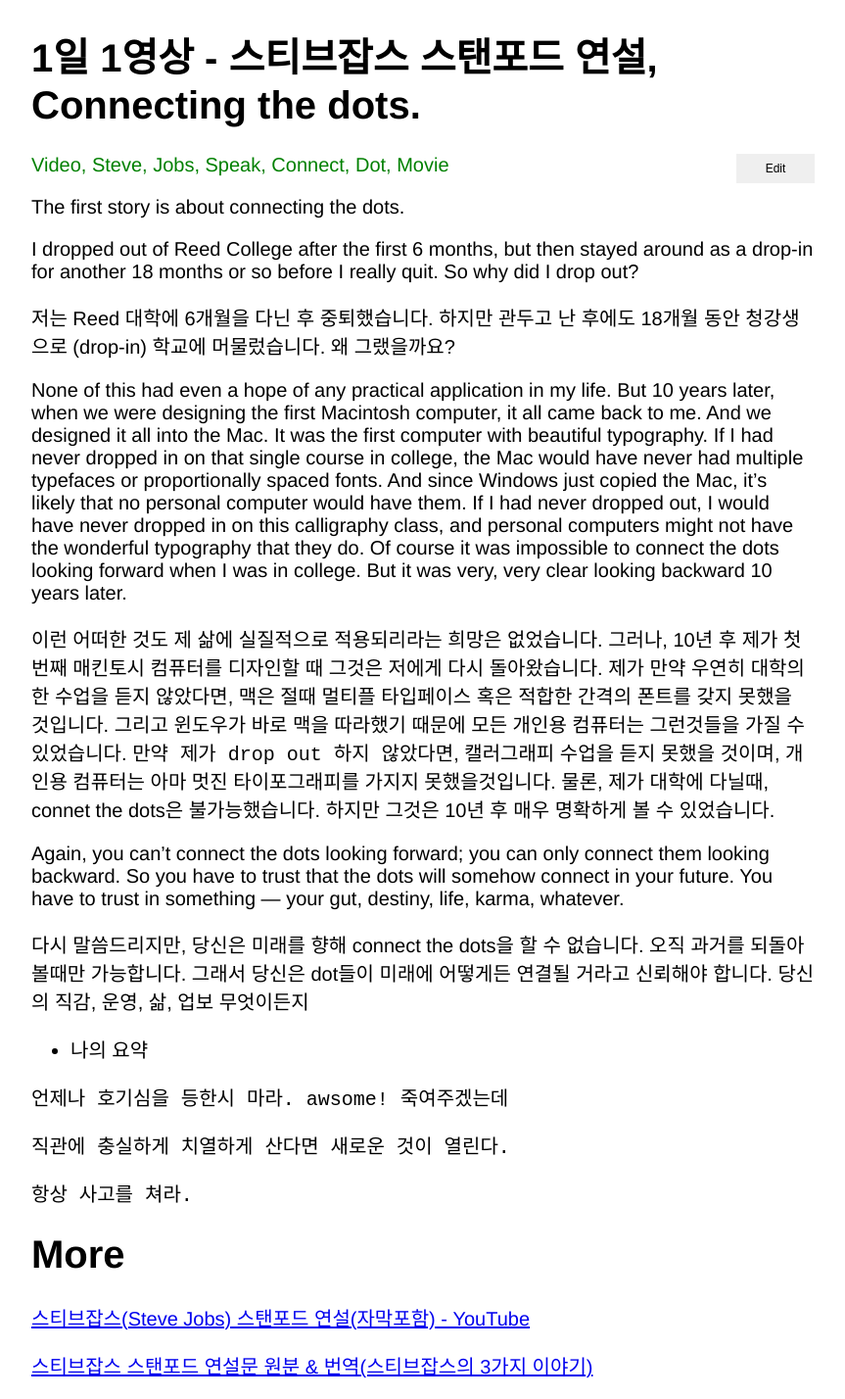
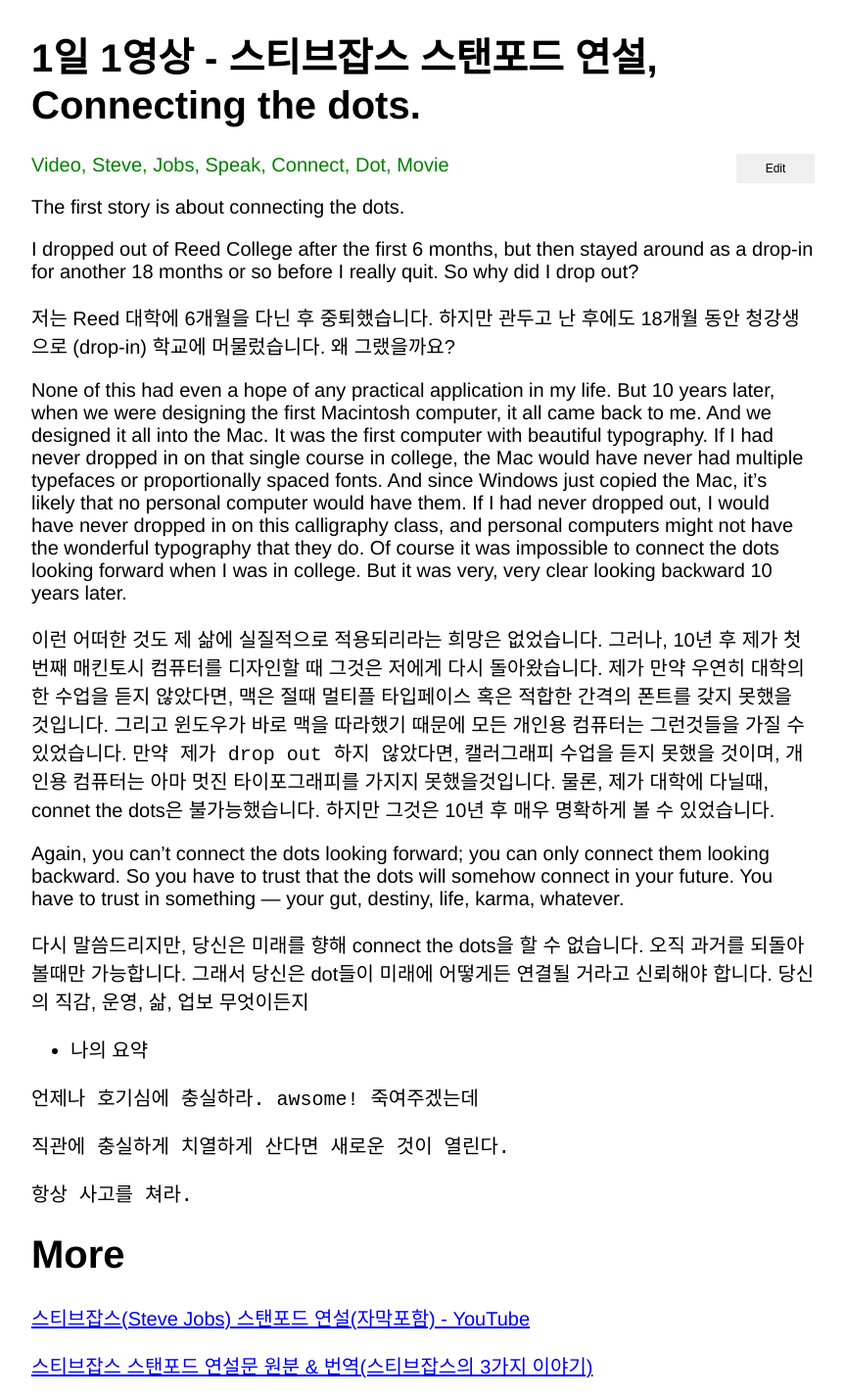
Before and after one commit to xiote/20200810_xiote.github.io, a Jekyll site: the page built from _posts/2020-07-29-09-38-10.md, in a window 1280 px wide. Shown: the whole page at 98% size, without its empty margins (208-1071 px from the left). Built offline with Jekyll 4.4.1, drawn with Linux system fonts in a browser that asks for light colours.

Commit message:
Update 2020-07-29-09-38-10.md

```diff
--- a/_posts/2020-07-29-09-38-10.md
+++ b/_posts/2020-07-29-09-38-10.md
@@ -37,7 +37,7 @@
 
 - 나의 요약
 
-`언제나 호기심을 등한시 마라. awsome! 죽여주겠는데`
+`언제나 호기심에 충실하라. awsome! 죽여주겠는데`
 
 `직관에 충실하게 치열하게 산다면 새로운 것이 열린다.`
 
```
